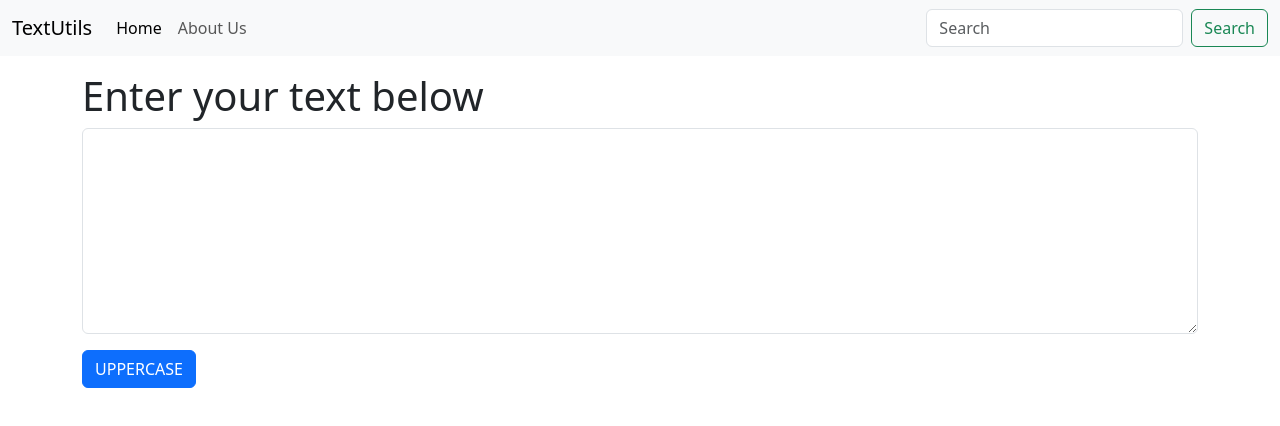
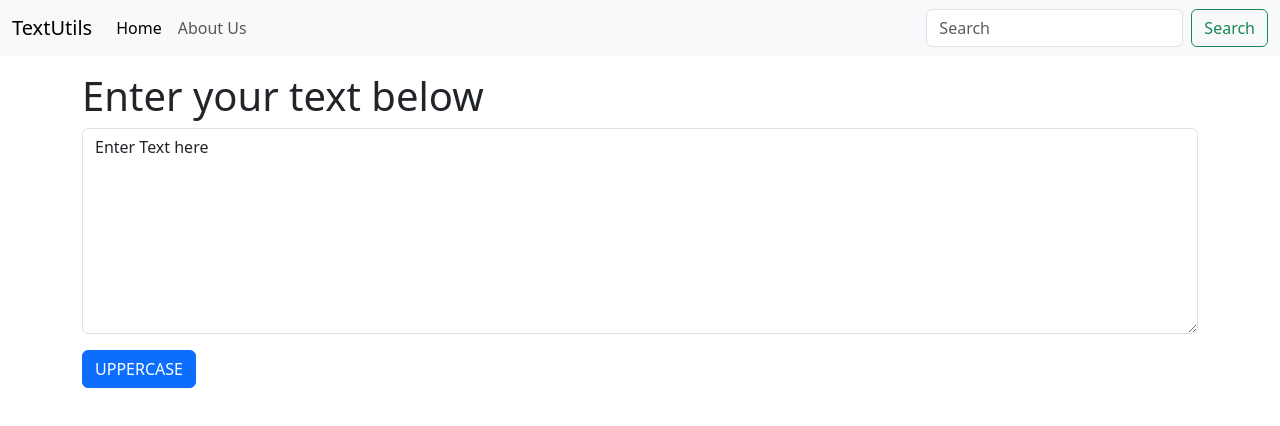
Before and after one commit to lekhok/react-textUtil, a React (Vite) app: page / in a window 1280 px wide. Shown: the top 426 px of the page. Built offline with nearby package versions, Linux system fonts and the light colour scheme.

Commit message:
Added to Upper Case Functionality

```diff
--- a/index.html
+++ b/index.html
@@ -6,7 +6,7 @@
     <meta name="viewport" content="width=device-width, initial-scale=1.0" />
 
     <link href="https://cdn.jsdelivr.net/npm/bootstrap@5.3.1/dist/css/bootstrap.min.css" rel="stylesheet" integrity="sha384-4bw+/aepP/YC94hEpVNVgiZdgIC5+VKNBQNGCHeKRQN+PtmoHDEXuppvnDJzQIu9" crossorigin="anonymous">
-    <title>Vite + React + TS</title>
+    <title>TextUtils</title>
   </head>
   <body>
     <div id="root"></div>
--- a/src/Components/Textform/TextForm.tsx
+++ b/src/Components/Textform/TextForm.tsx
@@ -1,8 +1,29 @@
+import { useState } from "react";
+
+
+
+
+
 interface TextFormProps {
     heading :string;
 }
 
 const TextForm : React.FC<TextFormProps> = (props) =>{
+
+    const handleUcClick = (): void => {
+
+        let newText = text.toUpperCase();
+        setText(newText)
+      };
+
+      const handleOnChange = (e: React.ChangeEvent<HTMLTextAreaElement>):void => {
+
+        setText(e.target.value)
+      }
+
+    const [text, setText] = useState("Enter Text here");
+
+
     return (
 
         <div>
@@ -10,9 +31,9 @@ const TextForm : React.FC<TextFormProps> = (props) =>{
 
         <div className="mb-3">
 
-        <textarea className="form-control" id="myBox" rows={8}></textarea>
+        <textarea className="form-control" id="myBox" rows={8} value={text} onChange={handleOnChange}></textarea>
       </div>
-        <button className="btn btn-primary">UPPERCASE</button>
+        <button className="btn btn-primary"  onClick={handleUcClick}>UPPERCASE</button>
       </div>
 
     )
```
